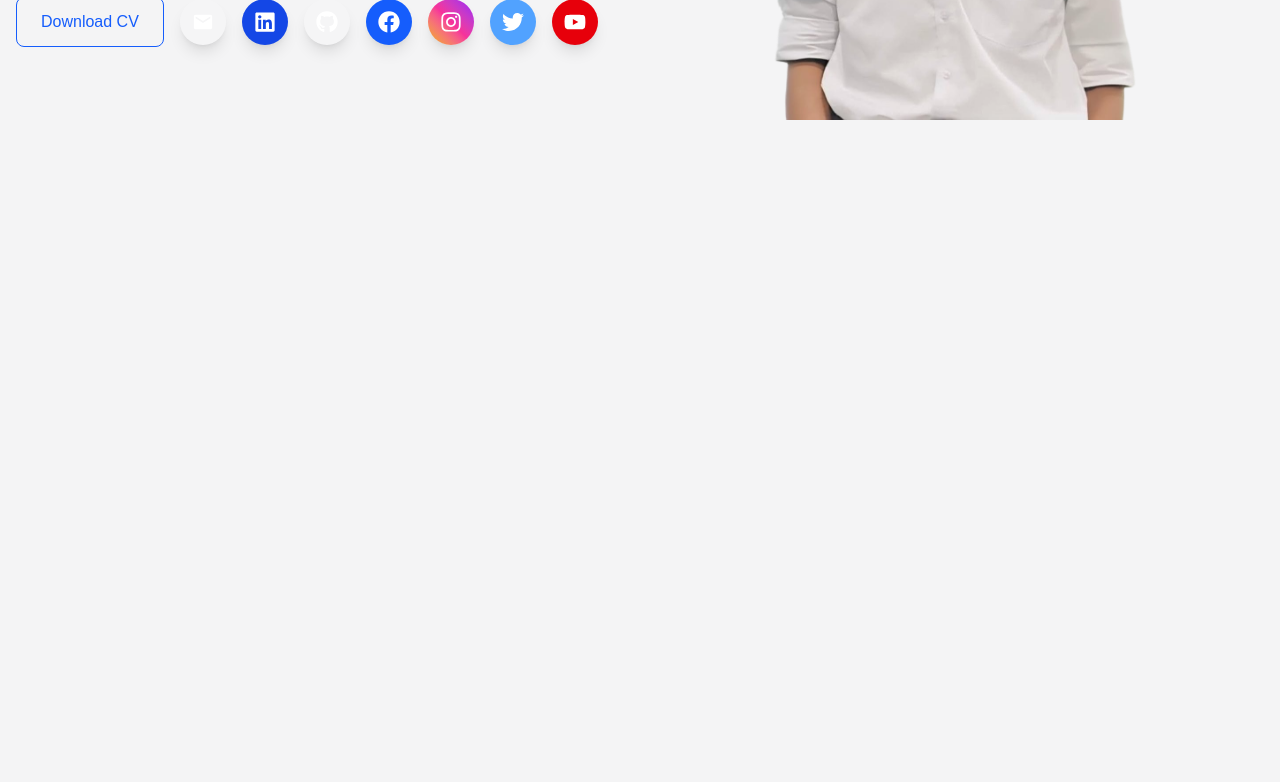
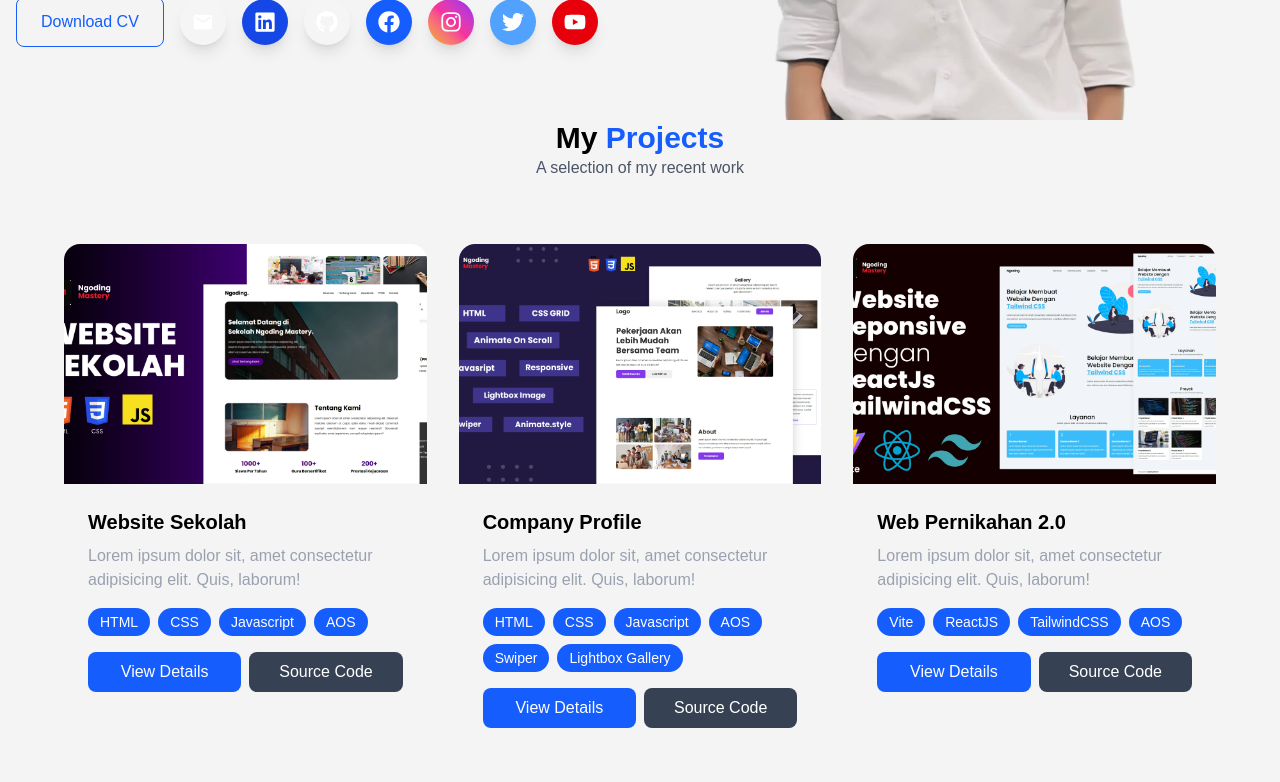
Before and after one commit to nambukara/Portfolio, a React (Vite) app: page / in a window 1280 px wide. Shown: the part 420-1202 px from the top of the page. Before the commit the page ends 800 px from the top, so only its background shows below. Built offline with nearby package versions, Linux system fonts and the light colour scheme; a web font is replaced by a local one.

Commit message:
projects

```diff
--- /dev/null
+++ b/src/components/ProjectCard.jsx
@@ -0,0 +1,27 @@
+import React from 'react'
+
+const ProjectCard = ({title, description, image, tech}) => {
+  return (
+    <>
+        <div className="bg-dark-300 rounded-2xl overflow-hidden hover:translate-y-2 transition duration-300 cursor-pointer">
+            <img src={image} alt={title} className="w-full h-60 object-cover"/>
+            <div className="p-6">
+                <h3 className="text-xl font-semibold mb-2">{title}</h3>
+                <p className="text-gray-400 mb-4">{description}</p>
+                <div className="flex flex-wrap gap-2 mb-4">
+                    {tech.map((item, index) => (
+                        <span key={index} className="bg-blue-600 text-white px-3 py-1 rounded-full text-sm">{item}</span>
+                    ))}
+                </div>
+                <div className="flex gap-2">
+                    <a href='#' className="flex-1 text-center bg-blue-600 text-white px-4 py-2 rounded-lg hover:bg-blue-700 transition">View Details</a>
+                    <a href='#' className="flex-1 text-center bg-gray-700 text-white px-4 py-2 rounded-lg hover:bg-gray-800 transition">Source Code</a>
+                </div>
+            </div>
+
+        </div>
+    </>
+  )
+}
+
+export default ProjectCard
--- a/src/components/Projects.jsx
+++ b/src/components/Projects.jsx
@@ -0,0 +1,36 @@
+import React from 'react'
+import ProjectCard from './ProjectCard.jsx'
+import { listProyek } from "../data";
+
+const Projects = () => {
+  return (
+    <>
+        <div className="container mx-auto px-6">
+            <h2 className="text-3xl font-bold text-center">
+                My
+                <span className="text-blue-600"> Projects</span>
+            </h2>
+            <p className="text-center text-gray-600 max-w-2xl mx-auto mb-16">A selection of my recent work</p>
+
+            <div className="grid grid-cols-1 md:grid-cols-2 lg:grid-cols-3 gap-8 max-w-6xl mx-auto">
+
+                {/* Project Cards */}
+                {listProyek.map((project, index) => (
+          <ProjectCard
+            key={index}
+            title={project.nama}
+            description={project.desk}
+            image={project.gambar}
+            tech={project.tools}
+          />
+        ))}
+            </div>
+            <div className="text-center mt-12">
+                <a href="#" className="inline-block bg-blue-600 text-white px-6 py-3 rounded-lg hover:bg-blue-700 transition">View All Projects</a>
+            </div>
+        </div>
+    </>
+  )
+}
+
+export default Projects
--- a/src/main.jsx
+++ b/src/main.jsx
@@ -4,6 +4,7 @@ import './index.css'
 import App from './App.jsx'
 import Navbar from './components/Navbar.jsx'
 import Hero from './components/Hero.jsx'
+import Projects from './components/Projects.jsx'
 
 
 createRoot(document.getElementById('root')).render(
@@ -11,6 +12,7 @@ createRoot(document.getElementById('root')).render(
     <Navbar />
     <div className="comtainer mx-auto px-4">
       <Hero />
+      <Projects/>
     </div>
   </StrictMode>,
 )
```
